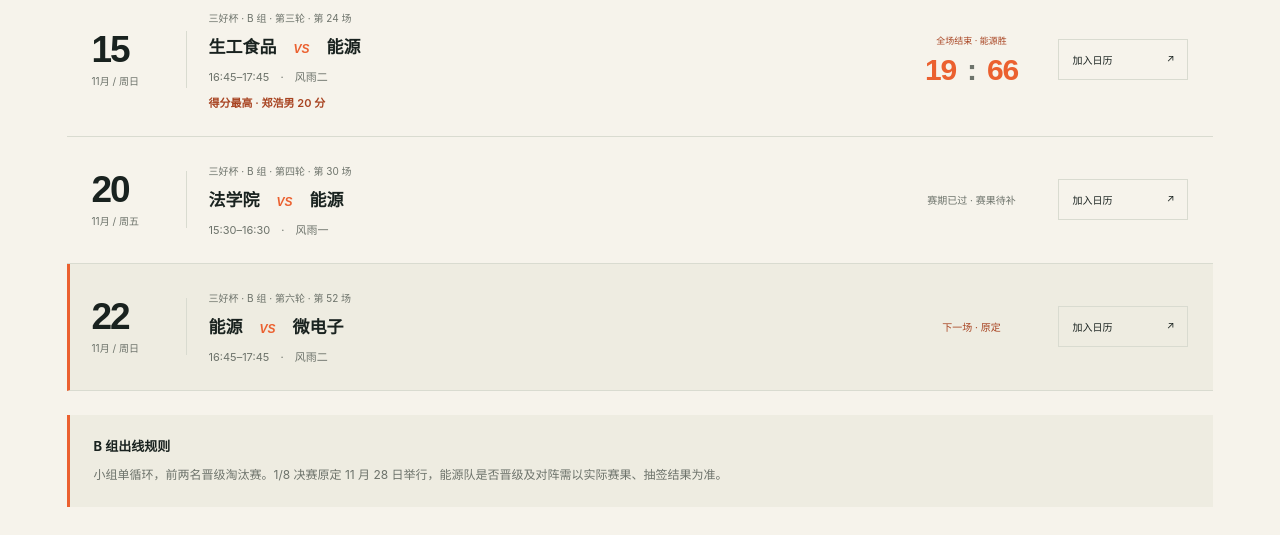
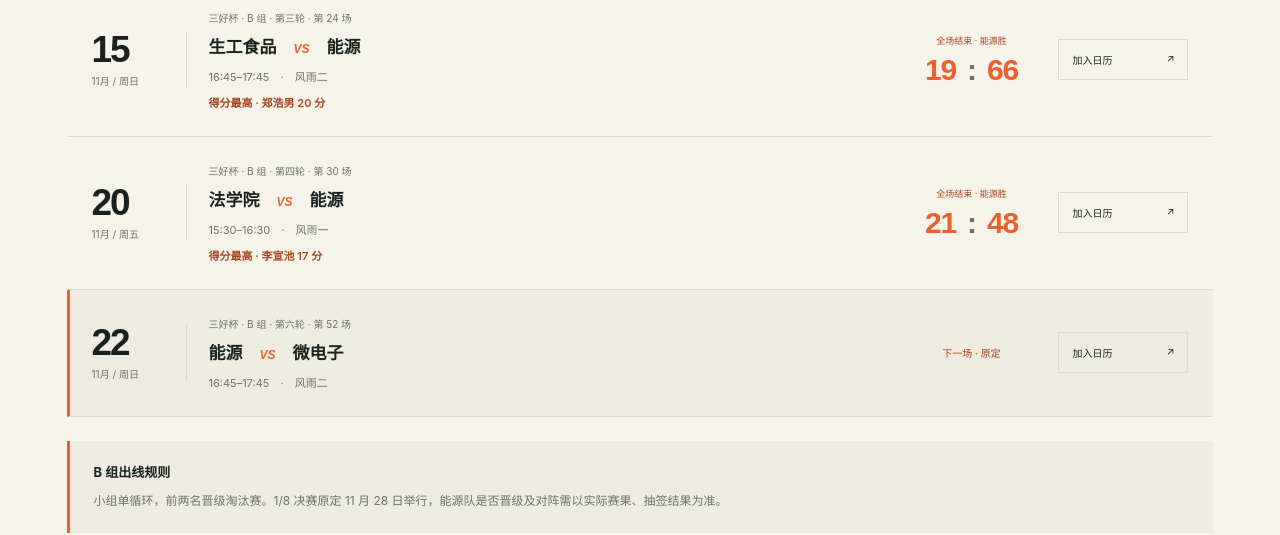
Before and after one commit to Ideal-111/energy-basketball, a plain HTML site: page index.html in a window 1280 px wide. Shown: the part 1520-2055 px from the top of the page. Drawn offline with Linux system fonts and the light colour scheme.

Commit message:
Record law vs energy 21-48 and Li Xuanchi 17 points

```diff
--- a/index.html
+++ b/index.html
@@ -75,8 +75,8 @@
       <div class="game-list" aria-live="polite">
         <article class="game-row" data-game-status="finished" data-game-start="2026-11-13T16:45:00+08:00" data-game-end="2026-11-13T17:45:00+08:00" data-game-result="74:25" data-game-number="3" data-game-title="能源 VS 高分子" data-game-court="浙江大学紫金港校区 · 风雨一"><div class="game-date"><strong>13</strong><span>11月 / 周五</span></div><div class="game-info"><span class="game-league">三好杯 · B 组 · 第一轮 · 第 3 场</span><h3>能源 <span class="versus">VS</span> 高分子</h3><p>16:45–17:45 <span>·</span> 风雨一</p><p class="game-top-scorer">得分最高 · 郑浩男 32 分</p></div><div class="game-result"><span class="game-tag">全场结束 · 能源胜</span><strong class="result-score" aria-label="能源74分，高分子25分">74 <span>:</span> 25</strong></div><button class="calendar-button" type="button" data-calendar aria-label="将11月13日能源对高分子比赛原定赛程加入日历">加入日历 <span aria-hidden="true">↗</span></button></article>
         <article class="game-row" data-game-status="finished" data-game-start="2026-11-15T16:45:00+08:00" data-game-end="2026-11-15T17:45:00+08:00" data-game-result="19:66" data-game-number="24" data-game-title="生工食品 VS 能源" data-game-court="浙江大学紫金港校区 · 风雨二"><div class="game-date"><strong>15</strong><span>11月 / 周日</span></div><div class="game-info"><span class="game-league">三好杯 · B 组 · 第三轮 · 第 24 场</span><h3>生工食品 <span class="versus">VS</span> 能源</h3><p>16:45–17:45 <span>·</span> 风雨二</p><p class="game-top-scorer">得分最高 · 郑浩男 20 分</p></div><div class="game-result"><span class="game-tag">全场结束 · 能源胜</span><strong class="result-score" aria-label="生工食品19分，能源66分">19 <span>:</span> 66</strong></div><button class="calendar-button" type="button" data-calendar aria-label="将11月15日生工食品对能源比赛原定赛程加入日历">加入日历 <span aria-hidden="true">↗</span></button></article>
-        <article class="game-row next-game" data-game-status="upcoming" data-game-start="2026-11-20T15:30:00+08:00" data-game-end="2026-11-20T16:30:00+08:00" data-game-number="30" data-game-title="法学院 VS 能源" data-game-court="浙江大学紫金港校区 · 风雨一"><div class="game-date"><strong>20</strong><span>11月 / 周五</span></div><div class="game-info"><span class="game-league">三好杯 · B 组 · 第四轮 · 第 30 场</span><h3>法学院 <span class="versus">VS</span> 能源</h3><p>15:30–16:30 <span>·</span> 风雨一</p></div><span class="game-tag">下一场 · 原定</span><button class="calendar-button" type="button" data-calendar aria-label="将11月20日法学院对能源比赛原定赛程加入日历">加入日历 <span aria-hidden="true">↗</span></button></article>
-        <article class="game-row" data-game-status="upcoming" data-game-start="2026-11-22T16:45:00+08:00" data-game-end="2026-11-22T17:45:00+08:00" data-game-number="52" data-game-title="能源 VS 微电子" data-game-court="浙江大学紫金港校区 · 风雨二"><div class="game-date"><strong>22</strong><span>11月 / 周日</span></div><div class="game-info"><span class="game-league">三好杯 · B 组 · 第六轮 · 第 52 场</span><h3>能源 <span class="versus">VS</span> 微电子</h3><p>16:45–17:45 <span>·</span> 风雨二</p></div><span class="game-tag neutral">原定赛程</span><button class="calendar-button" type="button" data-calendar aria-label="将11月22日能源对微电子比赛原定赛程加入日历">加入日历 <span aria-hidden="true">↗</span></button></article>
+        <article class="game-row" data-game-status="finished" data-game-start="2026-11-20T15:30:00+08:00" data-game-end="2026-11-20T16:30:00+08:00" data-game-result="21:48" data-game-number="30" data-game-title="法学院 VS 能源" data-game-court="浙江大学紫金港校区 · 风雨一"><div class="game-date"><strong>20</strong><span>11月 / 周五</span></div><div class="game-info"><span class="game-league">三好杯 · B 组 · 第四轮 · 第 30 场</span><h3>法学院 <span class="versus">VS</span> 能源</h3><p>15:30–16:30 <span>·</span> 风雨一</p><p class="game-top-scorer">得分最高 · 李宣池 17 分</p></div><div class="game-result"><span class="game-tag">全场结束 · 能源胜</span><strong class="result-score" aria-label="法学院21分，能源48分">21 <span>:</span> 48</strong></div><button class="calendar-button" type="button" data-calendar aria-label="将11月20日法学院对能源比赛原定赛程加入日历">加入日历 <span aria-hidden="true">↗</span></button></article>
+        <article class="game-row next-game" data-game-status="upcoming" data-game-start="2026-11-22T16:45:00+08:00" data-game-end="2026-11-22T17:45:00+08:00" data-game-number="52" data-game-title="能源 VS 微电子" data-game-court="浙江大学紫金港校区 · 风雨二"><div class="game-date"><strong>22</strong><span>11月 / 周日</span></div><div class="game-info"><span class="game-league">三好杯 · B 组 · 第六轮 · 第 52 场</span><h3>能源 <span class="versus">VS</span> 微电子</h3><p>16:45–17:45 <span>·</span> 风雨二</p></div><span class="game-tag">下一场 · 原定</span><button class="calendar-button" type="button" data-calendar aria-label="将11月22日能源对微电子比赛原定赛程加入日历">加入日历 <span aria-hidden="true">↗</span></button></article>
         <p id="game-empty" class="empty-state" hidden>当前筛选下没有比赛。</p>
       </div>
       <div class="tournament-note"><strong>B 组出线规则</strong><p>小组单循环，前两名晋级淘汰赛。1/8 决赛原定 11 月 28 日举行，能源队是否晋级及对阵需以实际赛果、抽签结果为准。</p></div>
```
